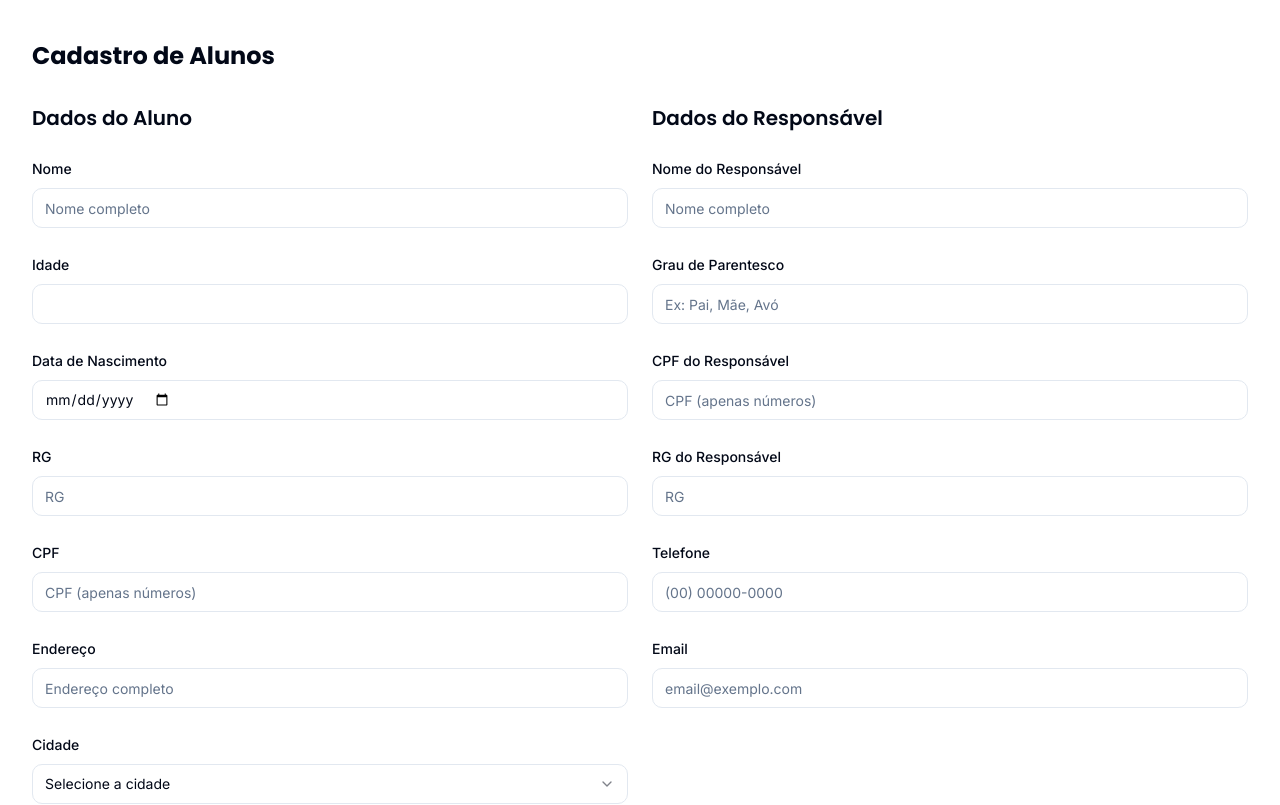
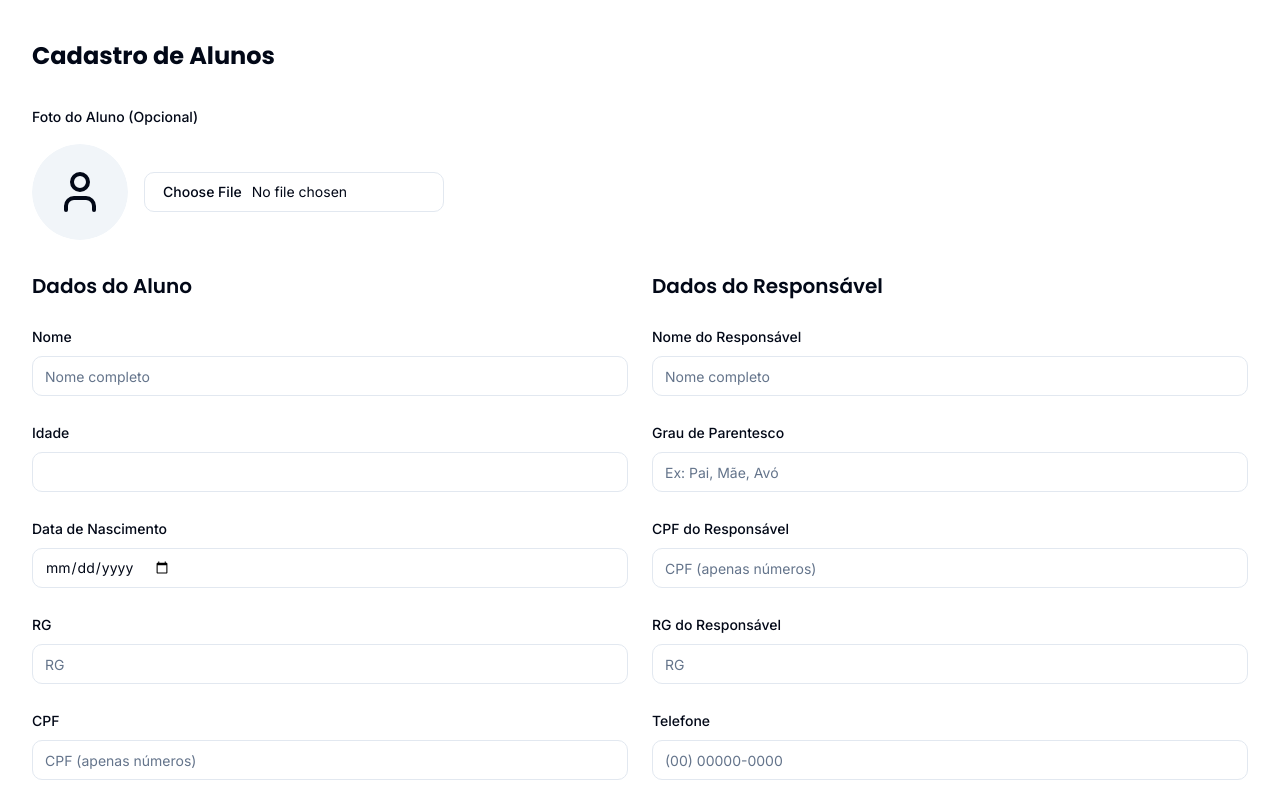
Before and after one commit to bamba-cr/ibc-54c44e5d, a React (Vite) app: page /alunos in a window 1280 px wide. Shown: the top 805 px of the page. Built offline with nearby package versions, Linux system fonts and the light colour scheme.

Commit message:
Add photo upload functionality
Implement a function to allow users to upload a photo during the registration process. The photo upload is optional and not mandatory for completing the registration.
[skip gpt_engineer]

```diff
--- a/src/pages/Alunos.tsx
+++ b/src/pages/Alunos.tsx
@@ -21,6 +21,9 @@ import {
 } from "@/components/ui/select";
 import { Textarea } from "@/components/ui/textarea";
 import { toast } from "@/hooks/use-toast";
+import { Avatar, AvatarFallback, AvatarImage } from "@/components/ui/avatar";
+import { User } from "lucide-react";
+import { useState } from "react";
 
 const projects = [
   { id: "capoeira", label: "Capoeira" },
@@ -33,6 +36,9 @@ const projects = [
 ] as const;
 
 const formSchema = z.object({
+  // Photo (optional)
+  photo: z.any().optional(),
+
   // Student Data
   name: z.string().min(2, "Nome deve ter pelo menos 2 caracteres"),
   age: z.string().min(1, "Idade é obrigatória"),
@@ -60,6 +66,8 @@ const formSchema = z.object({
 });
 
 export default function AlunosPage() {
+  const [photoPreview, setPhotoPreview] = useState<string | null>(null);
+
   const form = useForm<z.infer<typeof formSchema>>({
     resolver: zodResolver(formSchema),
     defaultValues: {
@@ -68,6 +76,17 @@ export default function AlunosPage() {
     },
   });
 
+  const handlePhotoChange = (e: React.ChangeEvent<HTMLInputElement>) => {
+    const file = e.target.files?.[0];
+    if (file) {
+      const reader = new FileReader();
+      reader.onloadend = () => {
+        setPhotoPreview(reader.result as string);
+      };
+      reader.readAsDataURL(file);
+    }
+  };
+
   function onSubmit(values: z.infer<typeof formSchema>) {
     console.log(values);
     toast({
@@ -75,6 +94,7 @@ export default function AlunosPage() {
       description: "Aluno cadastrado com sucesso!",
     });
     form.reset();
+    setPhotoPreview(null);
   }
 
   return (
@@ -83,6 +103,25 @@ export default function AlunosPage() {
 
       <Form {...form}>
         <form onSubmit={form.handleSubmit(onSubmit)} className="space-y-8">
+          {/* Photo Upload Section */}
+          <div className="space-y-4">
+            <FormLabel>Foto do Aluno (Opcional)</FormLabel>
+            <div className="flex items-center gap-4">
+              <Avatar className="w-24 h-24">
+                <AvatarImage src={photoPreview || ""} />
+                <AvatarFallback>
+                  <User className="w-12 h-12" />
+                </AvatarFallback>
+              </Avatar>
+              <Input
+                type="file"
+                accept="image/*"
+                onChange={handlePhotoChange}
+                className="max-w-[300px]"
+              />
+            </div>
+          </div>
+
           <div className="grid gap-6 md:grid-cols-2">
             {/* Student Data */}
             <div className="space-y-6">
```
